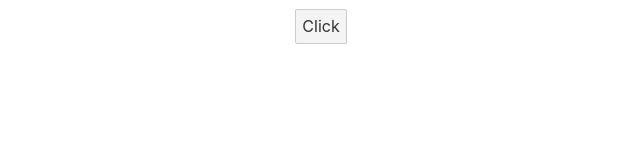
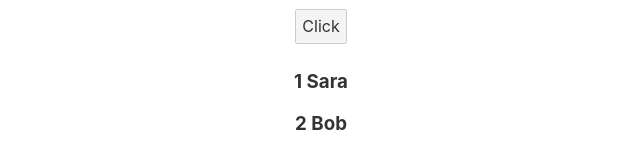
Before and after one commit to rizqyfahmi/hello-svelte, a Svelte app: page / in a window 1280 px wide. Shown: the part 214-382 px from the top of the page, without its empty margins (319-959 px from the left). Built offline with nearby package versions, Linux system fonts and the light colour scheme.

Commit message:
Each Loop

```diff
--- a/src/App.svelte
+++ b/src/App.svelte
@@ -2,7 +2,11 @@
 	let firstname = "John";
 	let lastname = "Doe";
 	let color = "blue";
-	let showText = false
+	let showText = false;
+	let users = [
+		{id: "1", name: "Sara"},
+		{id: "2", name: "Bob"},
+	];
 
 	// reactive values (it reacts for firstname or lastname change)
 	$: name = firstname + " " + lastname;
@@ -22,6 +26,10 @@
 	{/if}
 
 	<button on:click={toggle}>Click</button>
+
+	{#each users as user (user.id)}
+		<h3>{user.id} {user.name}</h3>
+	{/each}
 </main>
 
 <style>
```
